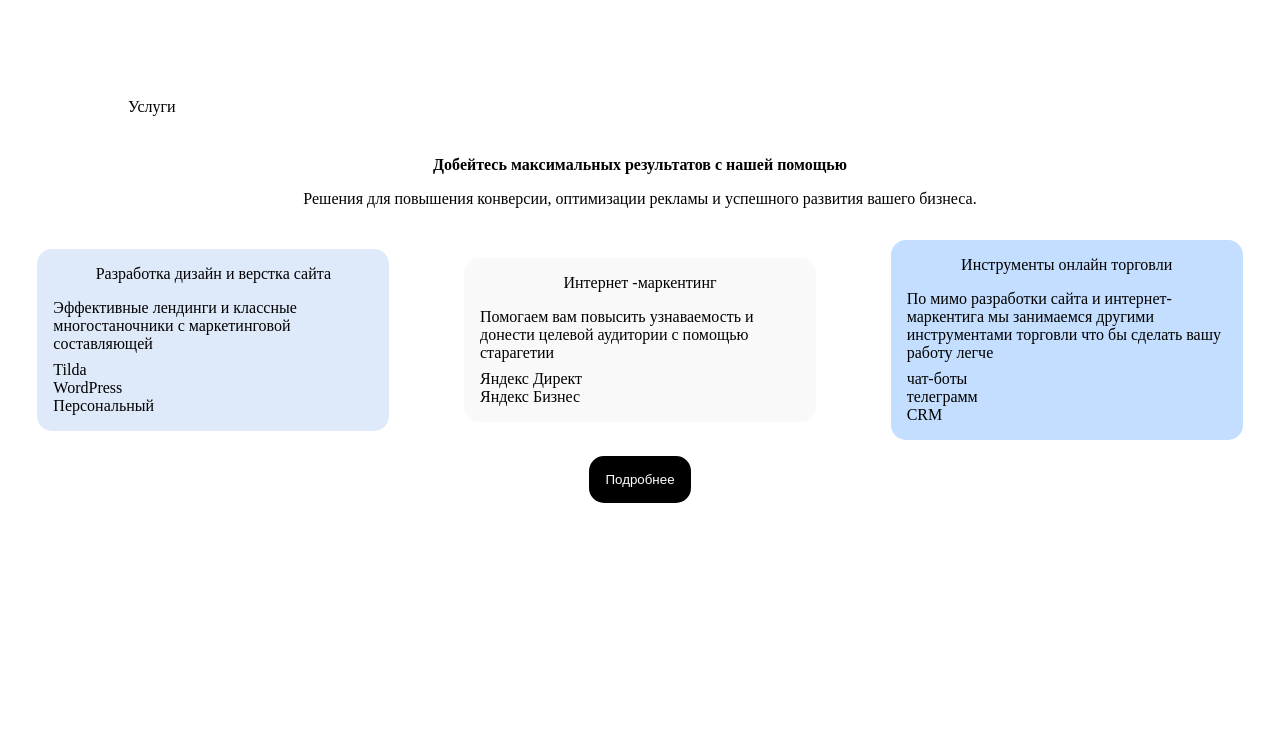
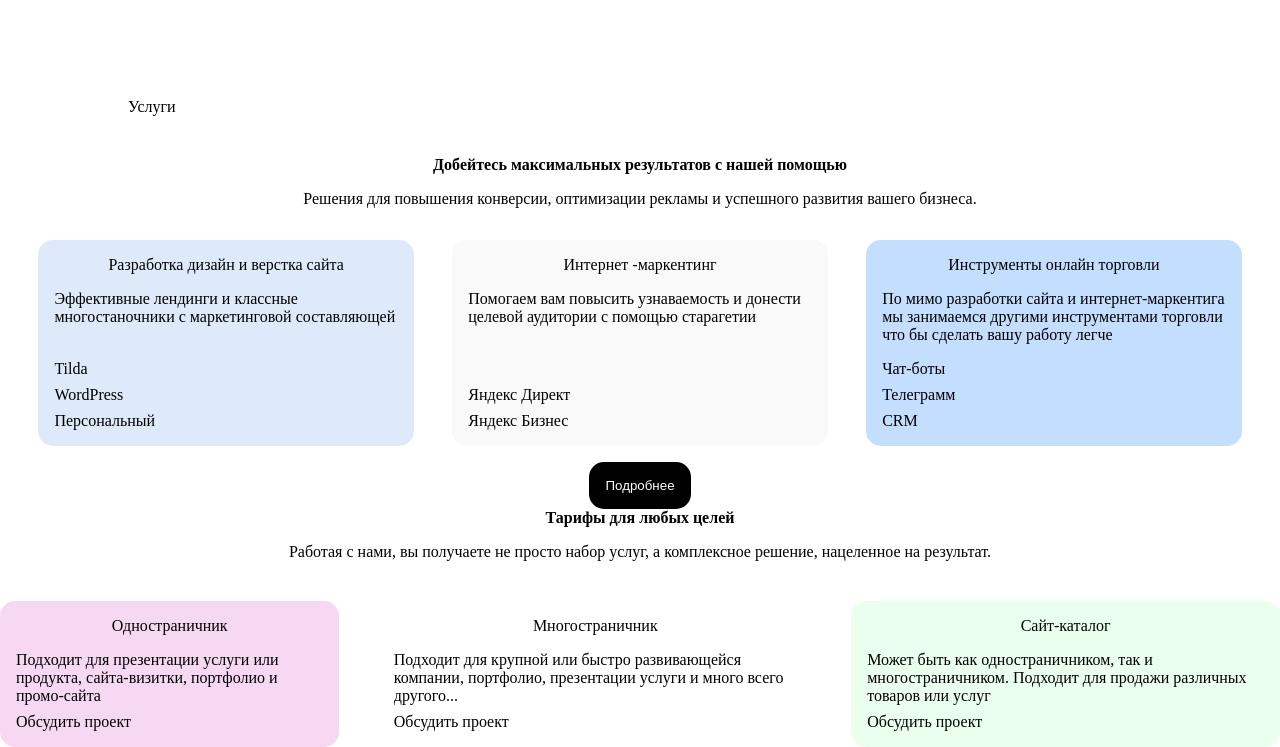
Before and after one commit to RomanKH123/voronov, a PHP site: page / in a window 1280 px wide. Shown: the part 1620-2367 px from the top of the page. Before the commit the page ends 2123 px from the top, so only its background shows below. Run offline with PHP 8.4, Linux system fonts and the light colour scheme.

Commit message:
Добавил новые блоки

```diff
--- a/index.html
+++ b/index.html
@@ -103,13 +103,34 @@
                 <div class = "ln_b_1">Инструменты онлайн торговли</div>
                 <div class = "ln_b_2">По мимо разработки сайта и интернет-маркентига мы занимаемся другими инструментами торговли что бы сделать вашу работу легче</div>
                 <div class = "ln_b_3">
-                    <div>чат-боты</div>
-                    <div>телеграмм</div>
+                    <div>Чат-боты</div>
+                    <div>Телеграмм</div>
                     <div>CRM</div>
                 </div>
             </div>
         </div>
         <button>Подробнее</button>
     </div>
+    <div class="blok_4">
+        <div class="blok_2_nm">Тарифы для любых целей</div>
+        <div class="blok_2_zg">Работая с нами, вы получаете не просто набор услуг, а комплексное решение, нацеленное на результат.</div>
+        <div class="blok_3_ln">
+            <div class="blok_4_1">
+                <div class = "ln_b_1">Одностраничник</div>
+                <div class = "ln_b_2">Подходит для презентации услуги или продукта, сайта-визитки, портфолио и промо-сайта</div>
+                <div class="blok_4_batton">Обсудить проект</div>
+            </div>
+            <div class="blok_4_2">
+                <div class = "ln_b_1">Многостраничник</div>
+                <div class = "ln_b_2">Подходит для крупной или быстро развивающейся компании, портфолио, презентации услуги и много всего другого...</div>
+                <div class="blok_4_batton">Обсудить проект</div>
+            </div>
+            <div class="blok_4_3">
+                <div class = "ln_b_1">Сайт-каталог</div>
+                <div class = "ln_b_2">Может быть как одностраничником, так и многостраничником. Подходит для продажи различных товаров или услуг</div>
+                <div class="blok_4_batton">Обсудить проект</div>
+            </div>
+        </div>
+    </div>
 </body>
 </html>
--- a/style/main.css
+++ b/style/main.css
@@ -168,6 +168,8 @@ button{
     width: 25%;
     border-radius: 15px;
     padding: 2vh;
+    margin-left: 3vw;
+    cursor: pointer;
 }
 .ln_2{
     background-color: #F9F9F9;
@@ -176,6 +178,7 @@ button{
     width: 25%;
     border-radius: 15px;
     padding: 2vh;
+    cursor: pointer;
 }
 .ln_3{
     background-color: #C3DEFF;
@@ -184,6 +187,8 @@ button{
     width: 25%;
     border-radius: 15px;
     padding: 2vh;
+    margin-right: 3vw;
+    cursor: pointer;
 }
 .ln_b_1{
     text-align: center;
@@ -192,8 +197,8 @@ button{
 .ln_b_2{
     margin-bottom: 1vh;
 }
-.ln_b_3{
-
+.ln_b_3 *{
+    margin-top: 1vh;
 }
 .blok_3 button{
     margin-top: 2vh;
@@ -202,3 +207,51 @@ button{
     margin-left: auto;
     margin-right: auto;
 }
+
+/* Жесткое выравнивание высоты */
+.blok_3_ln {
+
+    align-items: stretch; /* Ключевое свойство! */
+    gap: 3vw;
+    ;
+}
+
+.ln_1, .ln_2, .ln_3 {
+    flex: 1;
+    display: flex;
+    flex-direction: column;
+}
+
+/* Создаем контейнер для контента */
+.ln_1 > *, .ln_2 > *, .ln_3 > * {
+    flex-shrink: 0; /* Не сжимается */
+}
+
+/* Средний блок растягивается */
+.ln_b_2 {
+    flex-grow: 1;
+    flex-shrink: 1;
+    overflow: hidden; /* Обрезает лишний текст если нужно */
+}
+.blok_4{
+
+}
+.blok_4_1{
+    background-color: #f6d8f3;
+    border-radius: 15px;
+    padding: 2vh;
+
+}
+.blok_4_2{
+    background-color: #ffffff;
+    border-radius: 15px;
+    padding: 2vh;
+}
+.blok_4_3{
+    background-color: #ebffef;
+    border-radius: 15px;
+    padding: 2vh;
+}
+.blok_4_batton{
+    margin-bottom: 0;
+}
```
